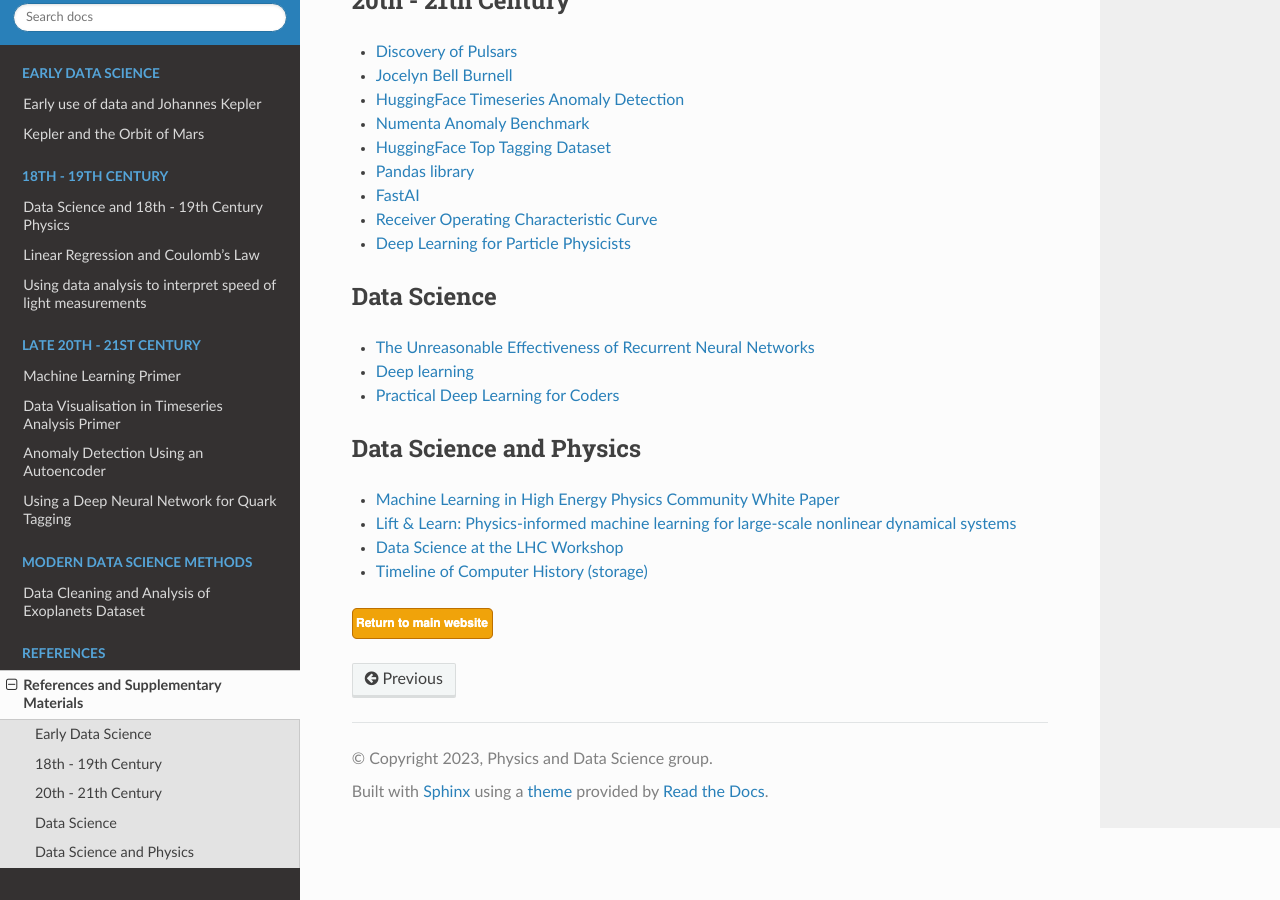
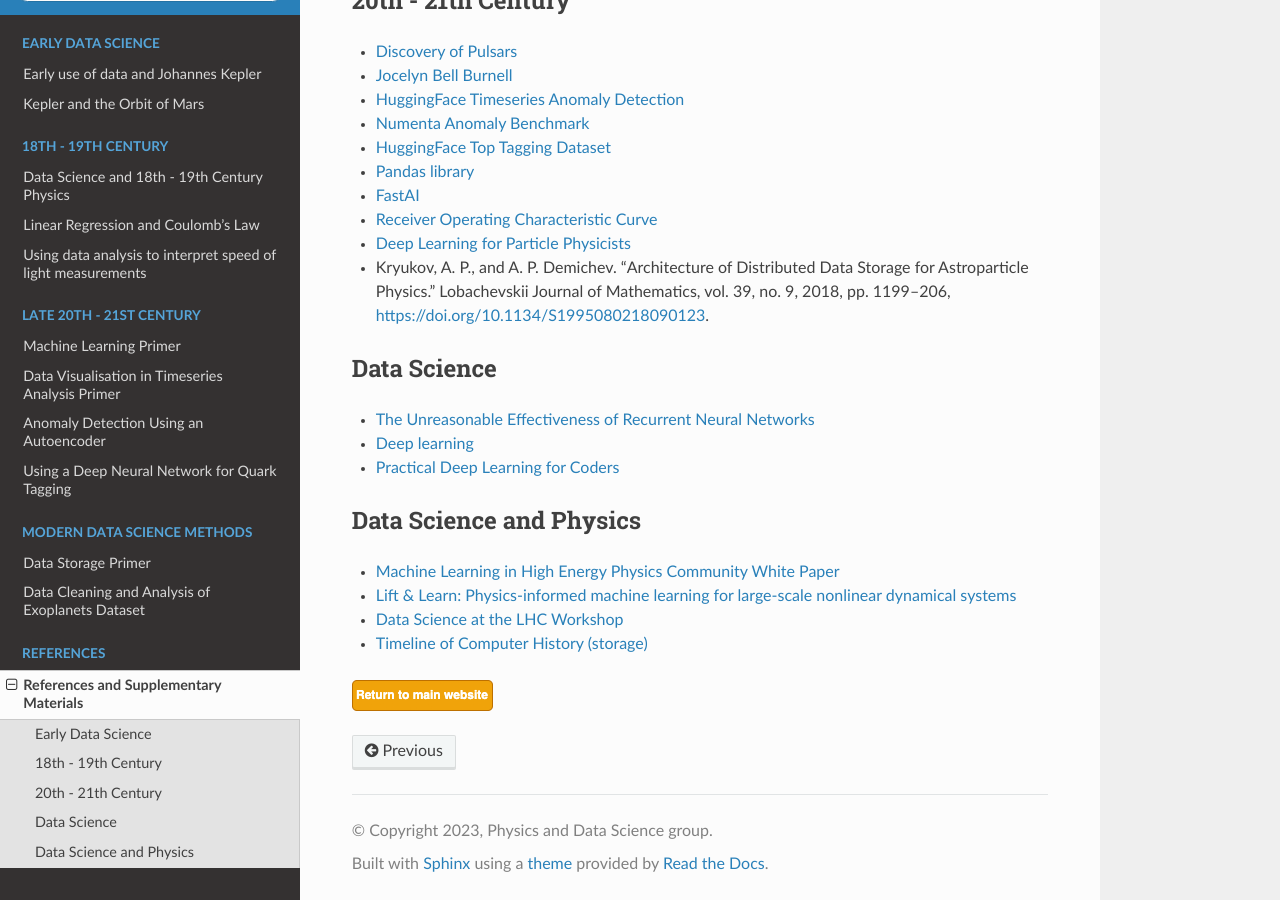
Before and after one commit to PhysData/course, a Sphinx documentation site: the page built from docs/references.rst, in a window 1280 px wide and 900 px high, scrolled down 744 px. Built offline with Sphinx 7.4.7 and the Read the Docs theme 2.0.0, drawn with Linux system fonts in a browser that asks for light colours; pages that are not in the unit, such as notebooks, are missing from menus.

Commit message:
Added storage primer

```diff
--- a/docs/index.rst
+++ b/docs/index.rst
@@ -37,6 +37,7 @@
    :maxdepth: 1
    :caption: Modern Data Science Methods
 
+   storage
    notebooks/storage
    notebooks/cleaning_notebook
 
--- a/docs/references.rst
+++ b/docs/references.rst
@@ -32,6 +32,7 @@
 * `FastAI <https://www.fast.ai/>`_
 * `Receiver Operating Characteristic Curve <https://en.wikipedia.org/wiki/Receiver_operating_characteristic>`_
 * `Deep Learning for Particle Physicists <https://lewtun.github.io/dl4phys/intro.html>`_
+* Kryukov, A. P., and A. P. Demichev. “Architecture of Distributed Data Storage for Astroparticle Physics.” Lobachevskii Journal of Mathematics, vol. 39, no. 9, 2018, pp. 1199–206, https://doi.org/10.1134/S1995080218090123.
 
 Data Science
 -----------------------
```
Also changed, not shown: docs/storage.rst (added, +37 -0 lines), docs/media/store.avif (added), docs/media/store2.avif (added).
